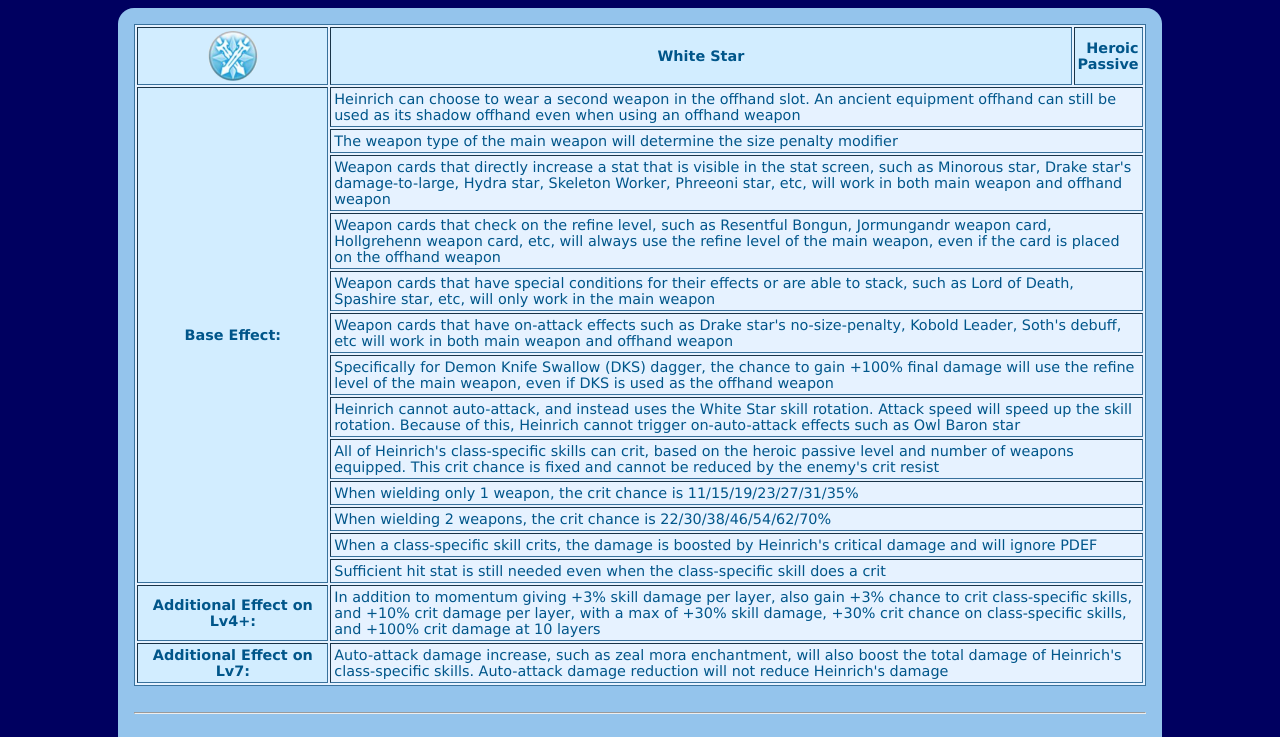
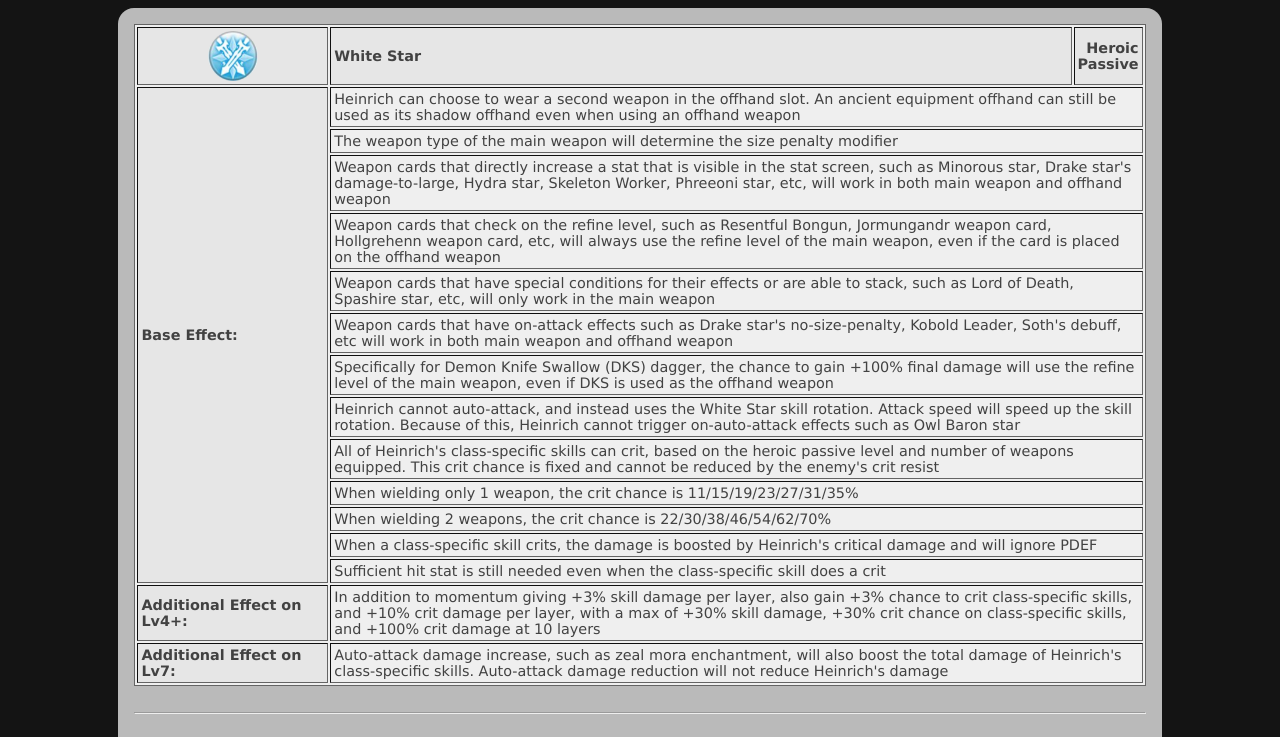
Before and after one commit to volkova-rom/rom-data, a plain HTML site: page classes/heinrich/skills/index.html in a window 1280 px wide. Shown: the top 737 px of the page. Drawn offline with Linux system fonts and the light colour scheme.

Commit message:
Use beta CSS until launch

```diff
--- a/classes/heinrich/skills/index.html
+++ b/classes/heinrich/skills/index.html
@@ -1,6 +1,6 @@
 <html lang="en">
     <head>
-        <link rel="stylesheet" href="https://volkova-rom.github.io/rom-data/classes/rms-skills.css" />
+        <link rel="stylesheet" href="https://volkova-rom.github.io/rom-data/classes/rms-beta-skills.css" />
     </head>
     <body>
         <div class="main_content">
```
